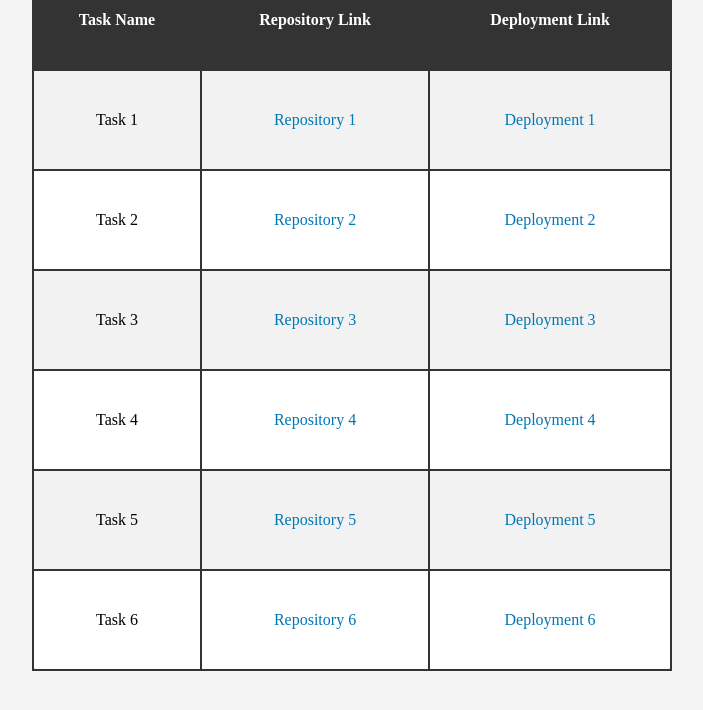
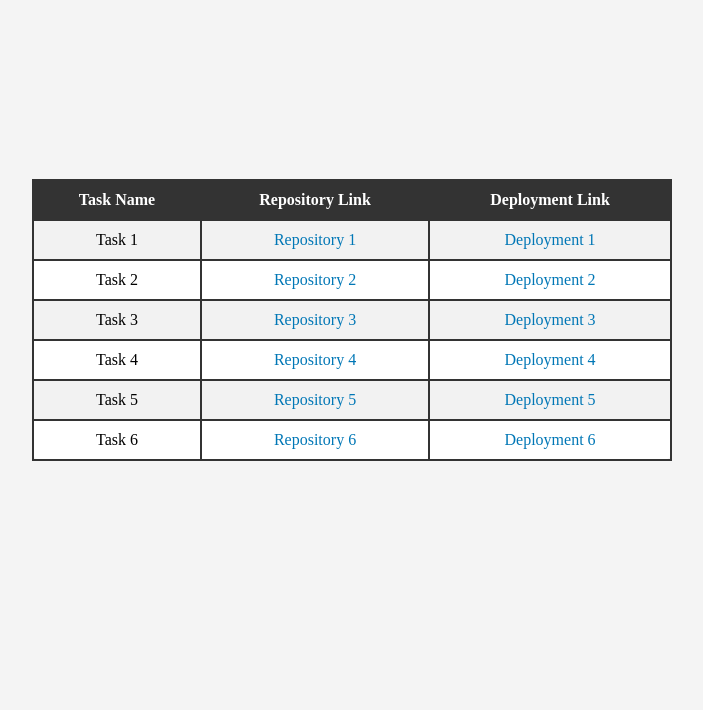
Before and after one commit to AJAYNAIDU333/react-tasks-index, a plain HTML site: page index.html in a window 1280 px wide. Shown: the whole page, without its empty margins (288-991 px from the left). Drawn offline with Linux system fonts and the light colour scheme.

Commit message:
index.html

```diff
--- a/index.html
+++ b/index.html
@@ -49,37 +49,37 @@
 <body>
 
     <table>
-        <tr style="height:100px">
+        <tr>
             <th>Task Name</th>
             <th>Repository Link</th>
             <th>Deployment Link</th>
         </tr>
-        <tr style="height:100px">
+        <tr>
             <td>Task 1</td>
             <td><a href="https://github.com/AJAYNAIDU333/react-task-1">Repository 1</a></td>
             <td><a href="https://ajaynaidu333.github.io/react-task-1/">Deployment 1</a></td>
         </tr>
-        <tr style="height:100px">
+        <tr>
             <td>Task 2</td>
             <td><a href="https://github.com/AJAYNAIDU333/react-task-2">Repository 2</a></td>
             <td><a href="https://ajaynaidu333.github.io/react-task-2/">Deployment 2</a></td>
         </tr>
-        <tr style="height:100px">
+        <tr>
             <td>Task 3</td>
             <td><a href="https://github.com/AJAYNAIDU333/react-task-3">Repository 3</a></td>
             <td><a href="https://ajaynaidu333.github.io/react-task-3/">Deployment 3</a></td>
         </tr>
-        <tr style="height:100px">
+        <tr>
             <td>Task 4</td>
             <td><a href="https://github.com/AJAYNAIDU333/react-task-4">Repository 4</a></td>
             <td><a href="https://ajaynaidu333.github.io/react-task-4/">Deployment 4</a></td>
         </tr>
-        <tr style="height:100px">
+        <tr>
             <td>Task 5</td>
             <td><a href="https://github.com/AJAYNAIDU333/react-task-5">Repository 5</a></td>
             <td><a href="https://ajaynaidu333.github.io/react-task-5/">Deployment 5</a></td>
         </tr>
-        <tr style="height:100px">
+        <tr>
             <td>Task 6</td>
             <td><a href="https://github.com/AJAYNAIDU333/react-task-6">Repository 6</a></td>
             <td><a href="https://ajaynaidu333.github.io/react-task-6/">Deployment 6</a></td>
```
